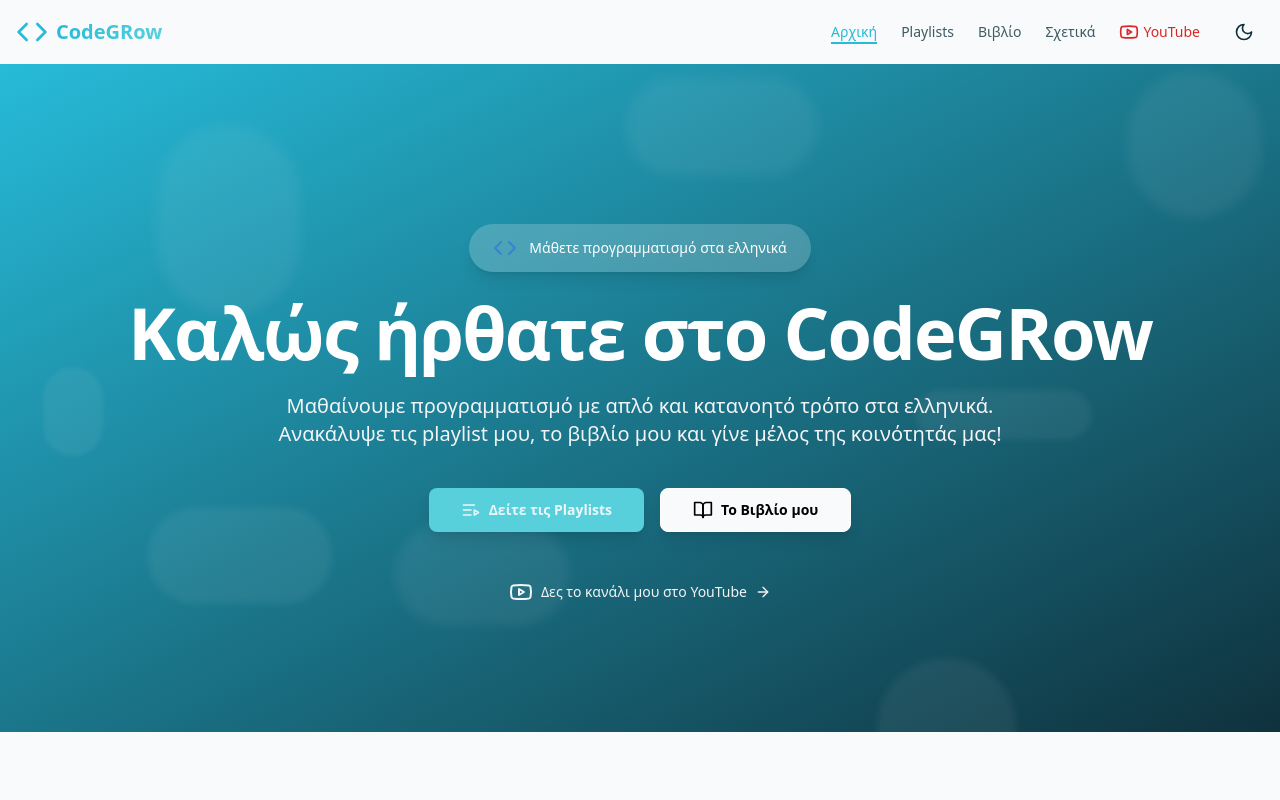
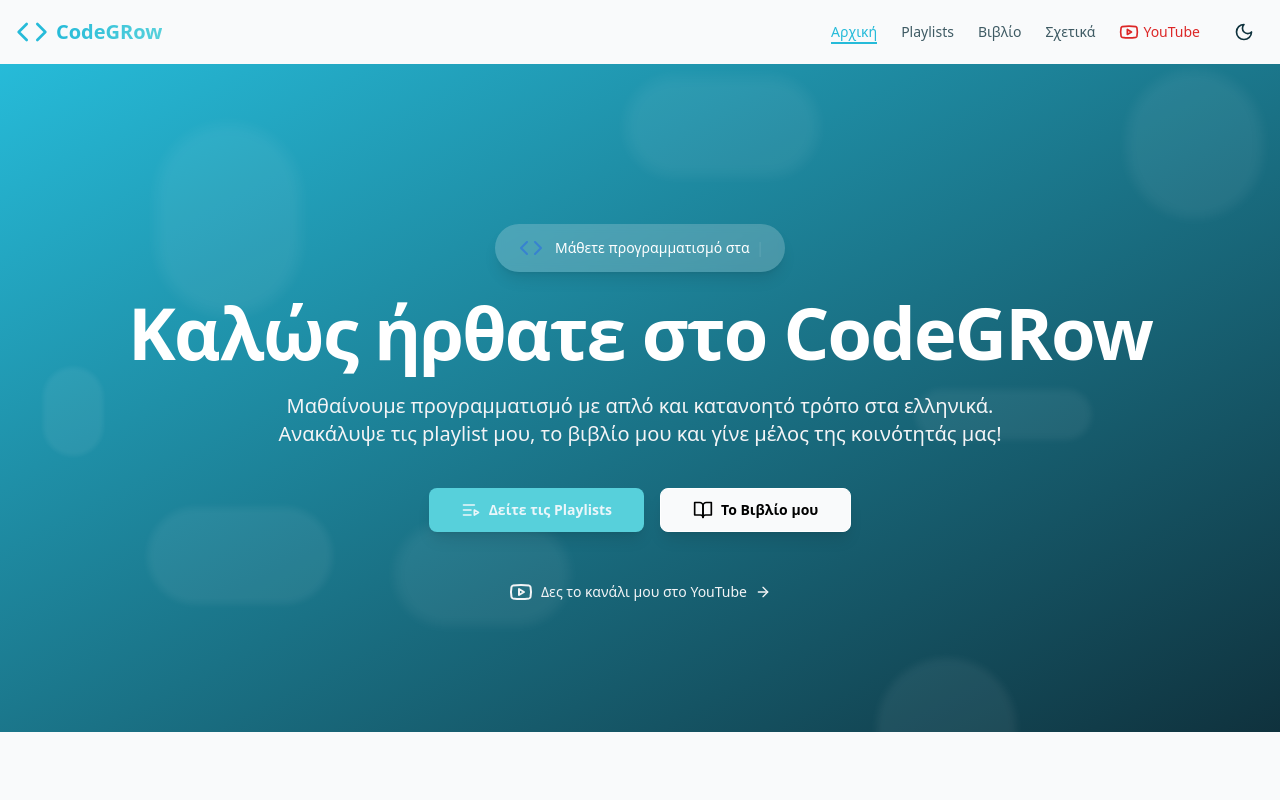
Before and after one commit to pleontis/CodeGRow-Website, a React (Vite) app: page / in a window 1280 px wide. Shown: the top 800 px of the page. Built offline with nearby package versions, Linux system fonts and the light colour scheme.

Commit message:
Typing Effect in Hero Section

```diff
--- a/package.json
+++ b/package.json
@@ -22,10 +22,12 @@
     "class-variance-authority": "^0.7.0",
     "clsx": "^2.0.0",
     "framer-motion": "^10.16.4",
+    "lottie-react": "^2.4.1",
     "lucide-react": "^0.285.0",
     "react": "^18.2.0",
     "react-dom": "^18.2.0",
     "react-router-dom": "^6.16.0",
+    "react-simple-typewriter": "^5.0.1",
     "tailwind-merge": "^1.14.0",
     "tailwindcss-animate": "^1.0.7"
   },
--- a/src/components/HeroSection.jsx
+++ b/src/components/HeroSection.jsx
@@ -4,6 +4,8 @@ import { motion } from 'framer-motion';
 import { ArrowRight, Code, Youtube, BookOpen, ListVideo } from 'lucide-react';
 import { Button } from '@/components/ui/button';
 import { Link } from 'react-router-dom';
+import { Typewriter } from 'react-simple-typewriter'
+
 
 const HeroSection = () => {
   return (
@@ -45,7 +47,16 @@ const HeroSection = () => {
             className="mb-6 flex items-center justify-center space-x-3 bg-white/20 backdrop-blur-sm px-6 py-3 rounded-full shadow-lg"
           >
             <Code className="h-6 w-6 text-blue-600 opacity-50" />
-            <span className="text-sm font-medium text-white">Μάθετε προγραμματισμό στα ελληνικά</span>
+
+            <span className="text-sm font-medium text-white"><Typewriter
+        words={['Μάθετε προγραμματισμό στα ελληνικά']}
+        loop={Infinity}
+        cursor
+        cursorStyle="|"
+        typeSpeed={120}
+        deleteSpeed={120}
+        delaySpeed={1000}
+      /></span>
           </motion.div>
 
           <motion.h1
```
Also changed, not shown: 1 other file (tests, documents, lock files or other folders).
